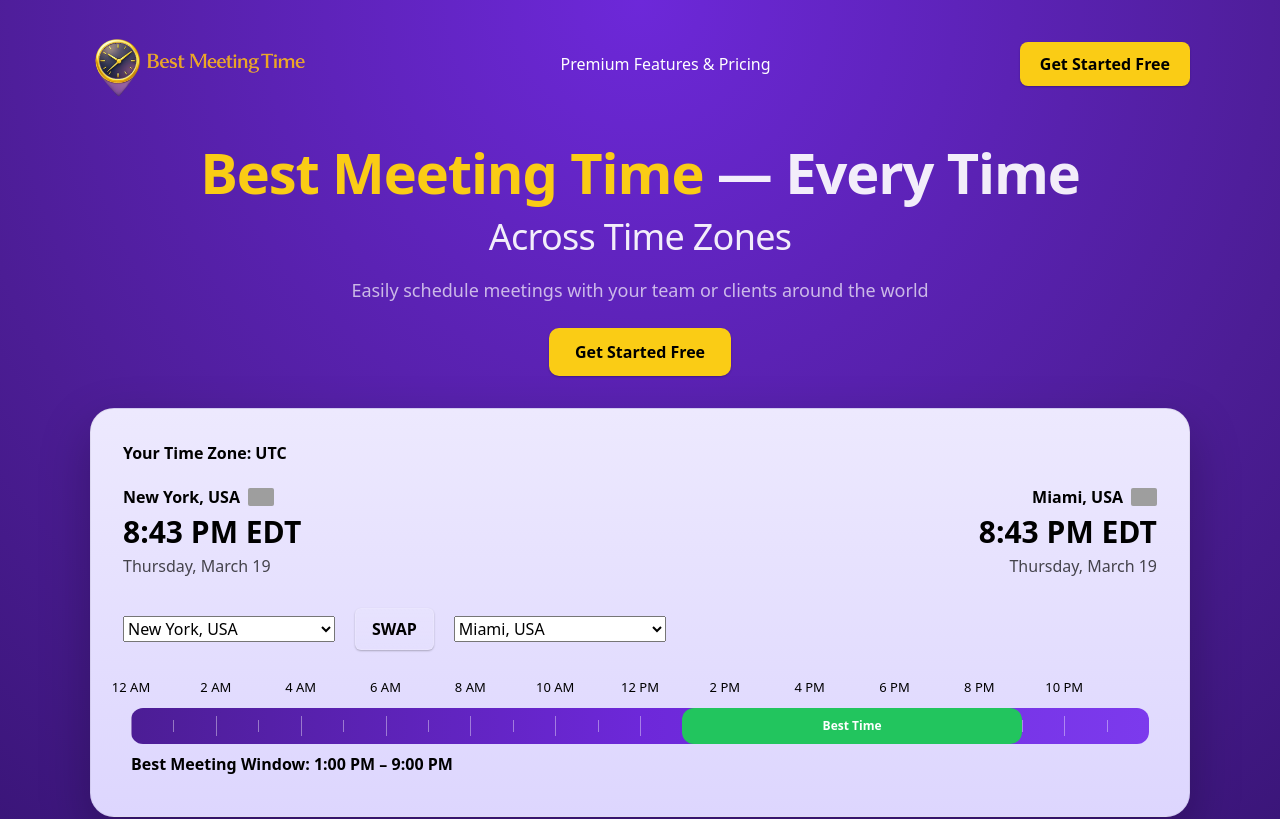
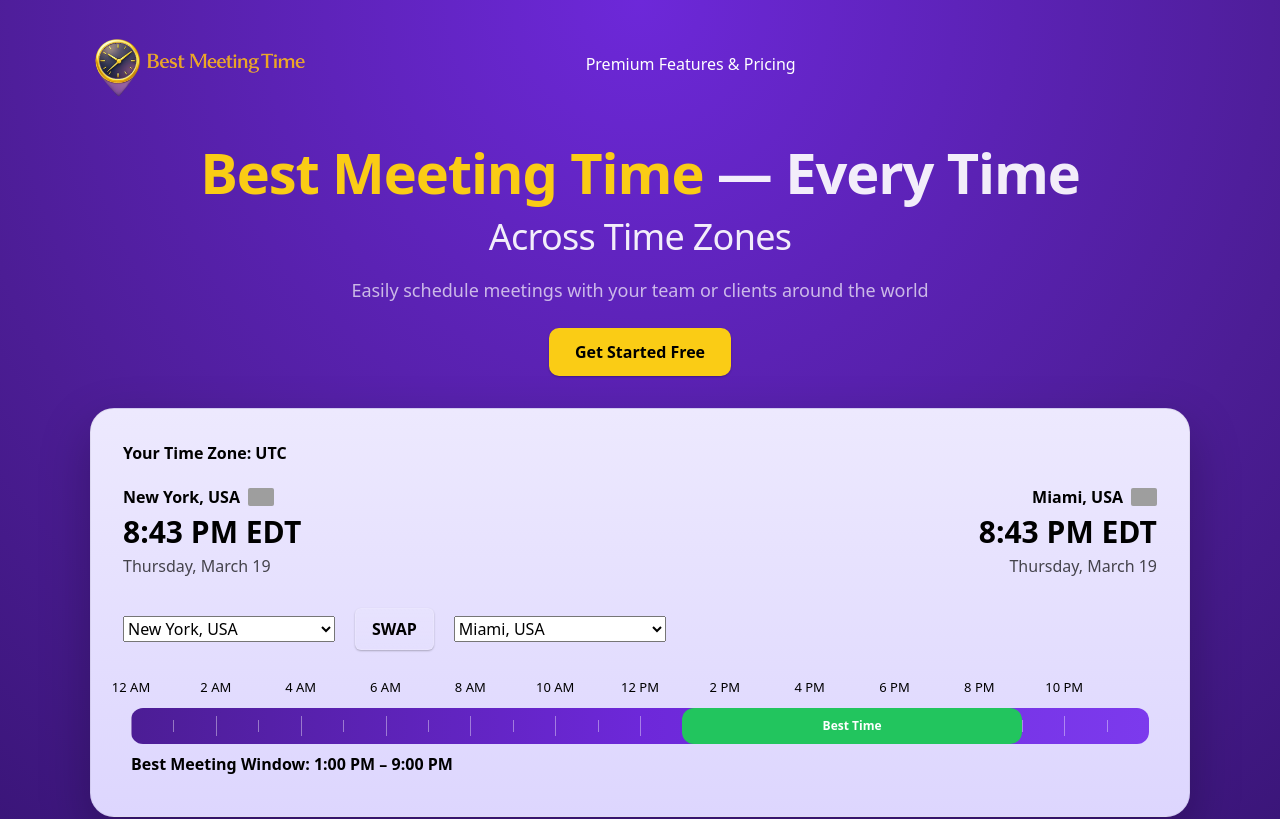
Before and after one commit to techtalk1282/Best-Meeting-Time, a Next.js app: page / in a window 1280 px wide. Shown: the top 819 px of the page. Built offline with nearby package versions, Linux system fonts and the light colour scheme; grey boxes are pictures that could not be loaded.

Commit message:
fix(nav): remove duplicate top Get Started Free CTA from navbar

```diff
--- a/app/ui/HeroSection.tsx
+++ b/app/ui/HeroSection.tsx
@@ -9,7 +9,7 @@ export default function HeroSection() {
       aria-label="Hero Section"
       style={{
         padding: "28px 20px",
-        color: "#ffffff" // keep text white, no background here
+        color: "#ffffff"
       }}
     >
       <div style={{ maxWidth: 1100, margin: "0 auto" }}>
@@ -31,26 +31,16 @@ export default function HeroSection() {
           />
 
           <div style={{ display: "flex", gap: 30, fontSize: 16 }}>
-  <a href="#premium-features" style={{ color: "#fff", textDecoration: "none" }}>
+            <a
+              href="#premium-features"
+              style={{ color: "#fff", textDecoration: "none" }}
+            >
               Premium Features & Pricing
             </a>
           </div>
 
-          <a href="#tool-preview">
-            <button
-              style={{
-                background: "#facc15",
-                color: "#000",
-                border: "none",
-                padding: "10px 20px",
-                borderRadius: 8,
-                fontWeight: 600,
-                cursor: "pointer"
-              }}
-            >
-              Get Started Free
-            </button>
-          </a>
+          {/* spacer keeps layout balanced after removing button */}
+          <div style={{ width: 120 }} />
         </div>
 
         {/* HERO TEXT */}
@@ -88,6 +78,7 @@ export default function HeroSection() {
           >
             Easily schedule meetings with your team or clients around the world
           </p>
+
           <div style={{ marginTop: 24 }}>
             <a href="#tool-preview">
               <button
@@ -113,11 +104,10 @@ export default function HeroSection() {
         <div
           id="tool-preview"
           style={{
-            background: "linear-gradient(180deg,#ede9fe,#ddd6fe)", // ✅ FIXED
+            background: "linear-gradient(180deg,#ede9fe,#ddd6fe)",
             borderRadius: 24,
             padding: 32,
             color: "#000",
-
             border: "1px solid rgba(0,0,0,0.06)",
             boxShadow: "0 20px 50px rgba(0,0,0,0.25)"
           }}
```
Lines whose indentation alone changed are shown as unchanged.
